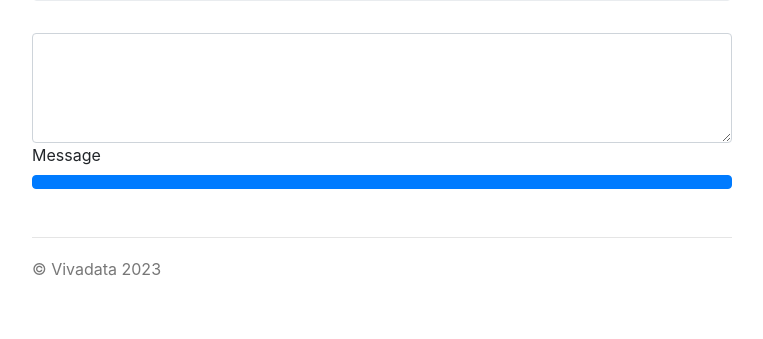
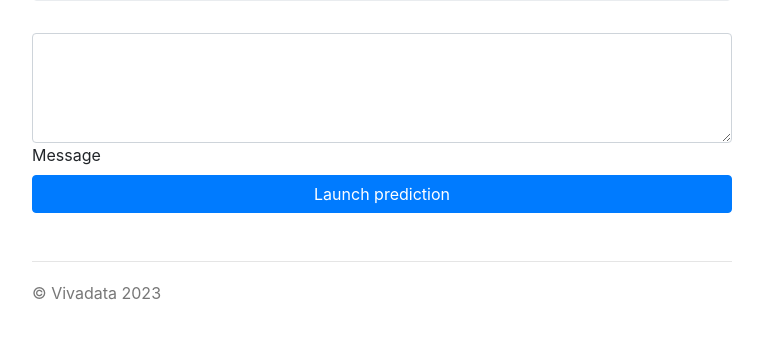
Before and after one commit to ArnoKP/IsFake_news_detector, a Flask app: page / in a window 1280 px wide. Shown: the part 300-639 px from the top of the page, without its empty margins (258-1021 px from the left). Run offline with Flask 3, Linux system fonts and the light colour scheme; parts of the project's set-up code (start-up, migrations or seed data) failed here and were passed over; some libraries are stand-ins or nearby versions.

```diff
--- a/templates/index.html
+++ b/templates/index.html
@@ -36,7 +36,9 @@
   		  <textarea class="form-control" id="textAreaExample1" rows="4"></textarea>
   		  <label class="form-label" for="textAreaExample">Message</label>
 		</div>
-		<button type="submit" class="btn btn-primary btn-block mb-4" onclick="setAction('/predict/')"></button>
+		<button type="submit" class="btn btn-primary btn-block mb-4" onclick="setAction('/predict/')">
+		  Launch prediction
+		</button>
 	</form>
 	<br>
       <footer class="footer">
```
